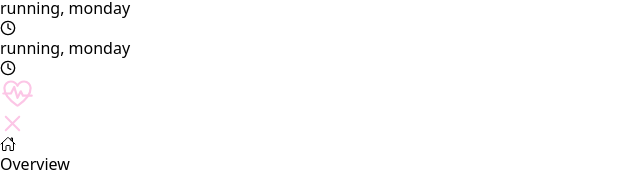
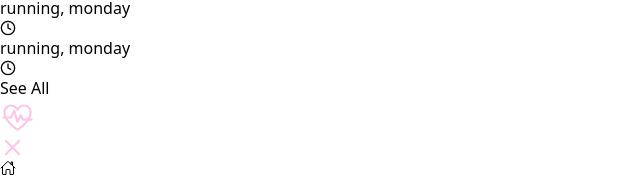
Before and after one commit to Fizahere/Fitness_Tracker, a React (Vite) app: page /profile in a window 1280 px wide. Shown: the part 1328-1505 px from the top of the page, without its empty margins (0-640 px from the left). Built offline with nearby package versions, Linux system fonts and the light colour scheme.

Commit message:
[user profile]

```diff
--- a/src/pages/Dashboard/UserProfile.jsx
+++ b/src/pages/Dashboard/UserProfile.jsx
@@ -14,7 +14,7 @@ const UserProfile = () => {
             <p className='text-white font-bold text-3xl'>Fiza</p>
             <p className='text-gray-400'>Lorem ipsum dolor, sit amet consectetur adipisicing elit. Optio, aperiam.</p>
           </div>
-      <div className='p-8 bg-[#1b1b1c] rounded-3xl w-2/5'>
+          <div className='p-8 bg-gradient-to-t from-[#fcc6e6] to-[#1b1b1c] rounded-3xl w-2/5'>
             <div className='flex text-white justify-between'>
               <p className='text-2xl font-bold'>Month reports</p>
               <p>/2024</p>
@@ -22,15 +22,20 @@ const UserProfile = () => {
             <ul>
               <li className='py-4 mt-6 px-6 rounded-full flex justify-between items-center cursor-pointer bg-[#fcc6e6]'>
                 <p>running, monday</p>
-    <i><ICONS.CLOCK/></i>
+                <i><ICONS.CLOCK /></i>
               </li>
               <li className='py-4 mt-4 px-6 rounded-full flex justify-between items-center cursor-pointer bg-[#262135] text-white'>
                 <p>running, monday</p>
-    <i><ICONS.CLOCK/></i>
+                <i><ICONS.CLOCK /></i>
               </li>
               <li className='py-4 mt-4 px-6 rounded-full flex justify-between items-center cursor-pointer bg-[#262135] text-white'>
                 <p>running, monday</p>
-    <i><ICONS.CLOCK/></i>
+                <i><ICONS.CLOCK /></i>
+              </li>
+              <li className='flex justify-end mt-4 cursor-pointer'>
+                <p className='text-black bg-white px-3 py-2 rounded-full text-center'>
+                See All
+                </p>
               </li>
             </ul>
           </div>
```
Lines whose indentation alone changed are shown as unchanged.
